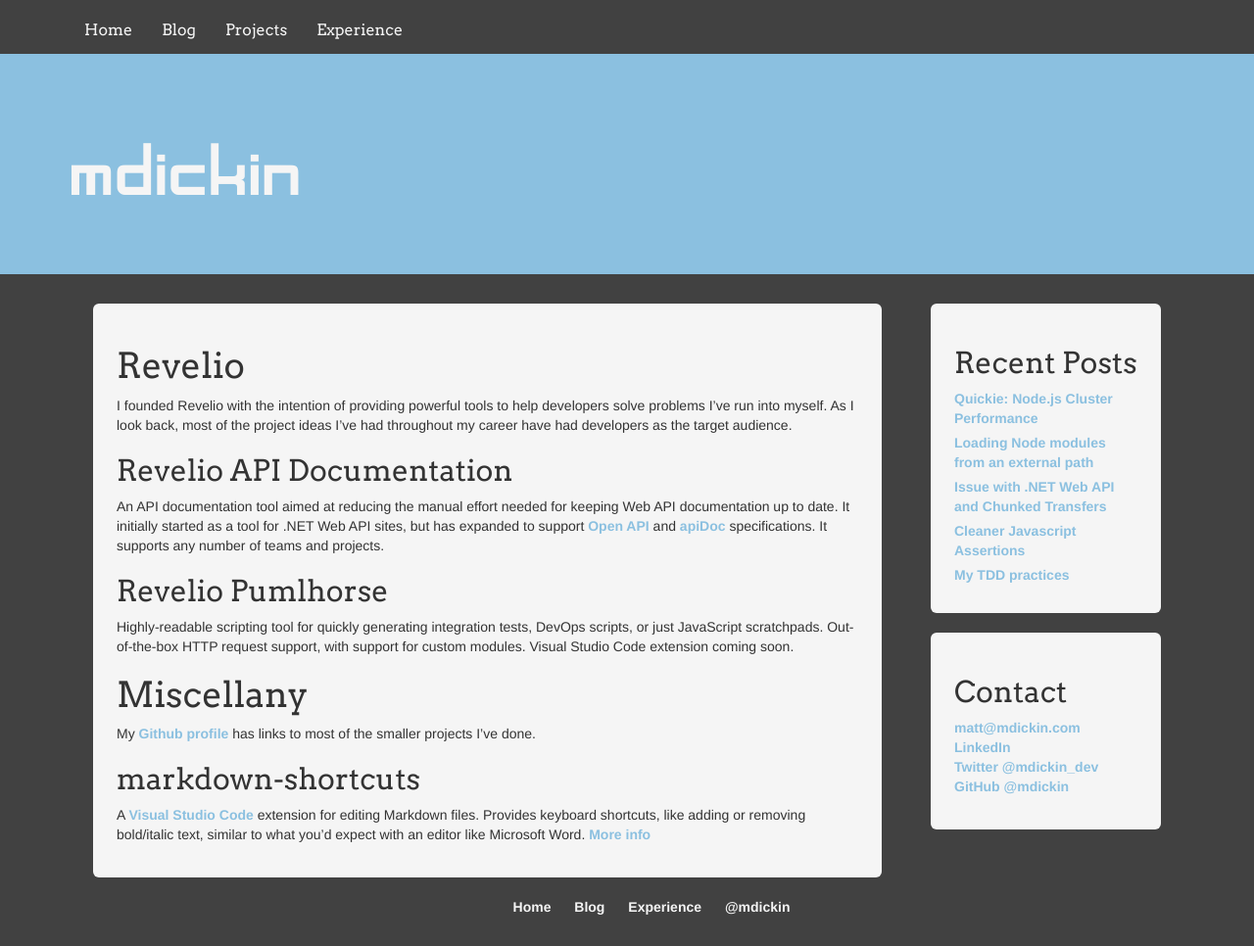
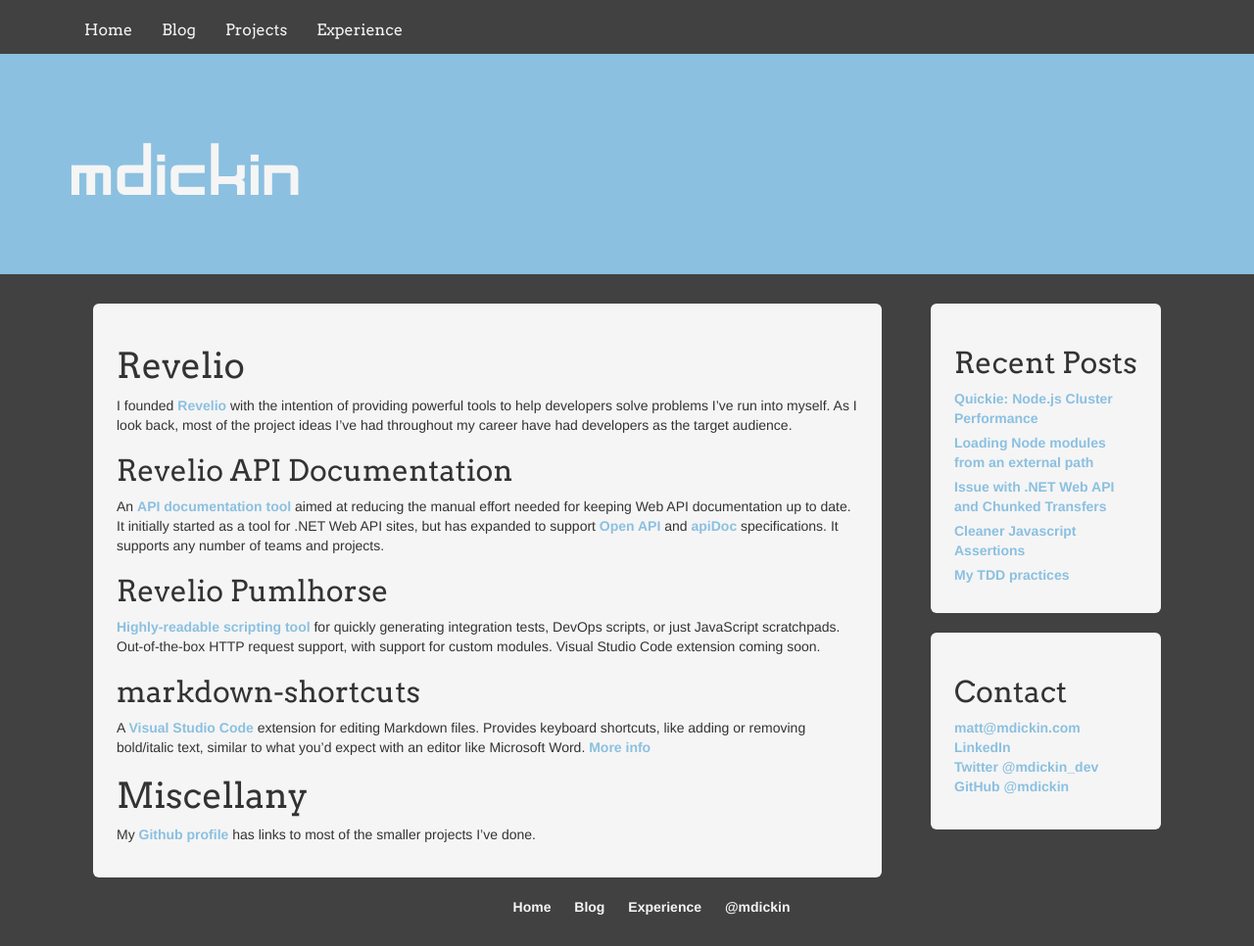
Before and after one commit to mdickin/mdickin.github.io, a Jekyll site: the page built from projects.md, in a window 1280 px wide. Shown: the whole page at 98% size. Built offline with Jekyll 4.4.1, drawn with Linux system fonts in a browser that asks for light colours; nearby versions of some CDN libraries; part of the change alters nothing that is shown.

```diff
--- a/projects.md
+++ b/projects.md
@@ -5,25 +5,26 @@ layout: article
 
 # Revelio
 
-I founded Revelio with the intention of providing powerful tools to help developers solve problems I've run into myself.
+I founded [Revelio](https://getrevelio.com) with the intention of providing powerful tools to help developers solve problems I've run into myself.
 As I look back, most of the project ideas I've had throughout my career have had developers as the target audience.
 
 ## Revelio API Documentation
 
-An API documentation tool aimed at reducing the manual effort needed for keeping Web API documentation up to date.
+An [API documentation tool](https://getrevelio.com) aimed at reducing the manual effort needed for keeping Web API documentation up to date.
 It initially started as a tool for .NET Web API sites, but has expanded to support [Open API](http://openapis.org) and [apiDoc](apidocjs.com) specifications.
 It supports any number of teams and projects.
 
 ## Revelio Pumlhorse
 
-Highly-readable scripting tool for quickly generating integration tests, DevOps scripts, or just JavaScript scratchpads. Out-of-the-box HTTP request support, with support for custom modules.
+[Highly-readable scripting tool](http://pumlhorse.com) for quickly generating integration tests, DevOps scripts, or just JavaScript scratchpads.
+Out-of-the-box HTTP request support, with support for custom modules.
 Visual Studio Code extension coming soon.
-
-# Miscellany
-
-My [Github profile](https://github.com/mdickin) has links to most of the smaller projects I've done.
 
 ## markdown-shortcuts
 
 A [Visual Studio Code](http://code.visualstudio.com) extension for editing Markdown files. Provides keyboard shortcuts, like adding or removing bold/italic text, similar to
 what you'd expect with an editor like Microsoft Word. [More info](https://marketplace.visualstudio.com/items?itemName=mdickin.markdown-shortcuts)
+
+# Miscellany
+
+My [Github profile](https://github.com/mdickin) has links to most of the smaller projects I've done.
```
